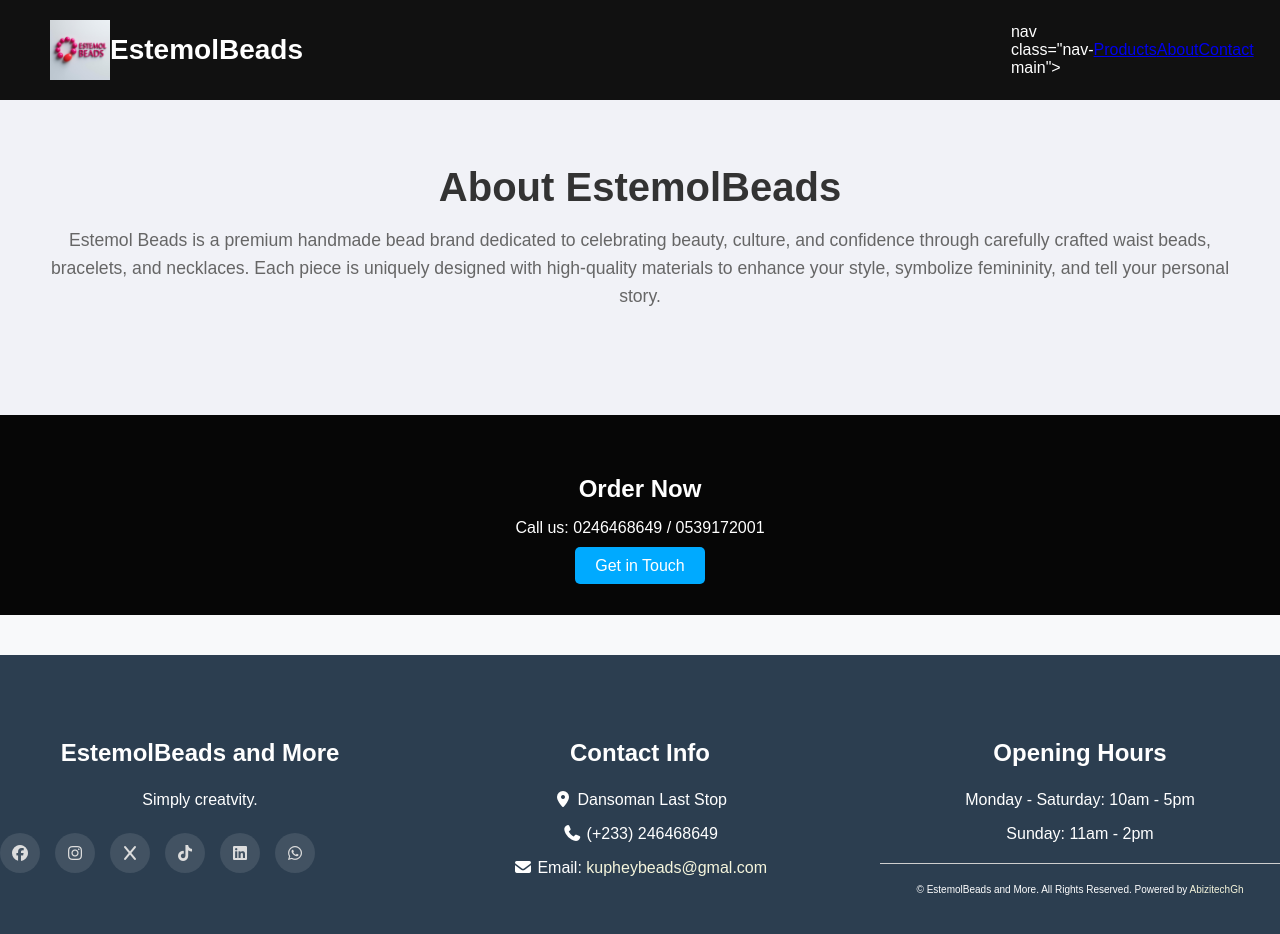
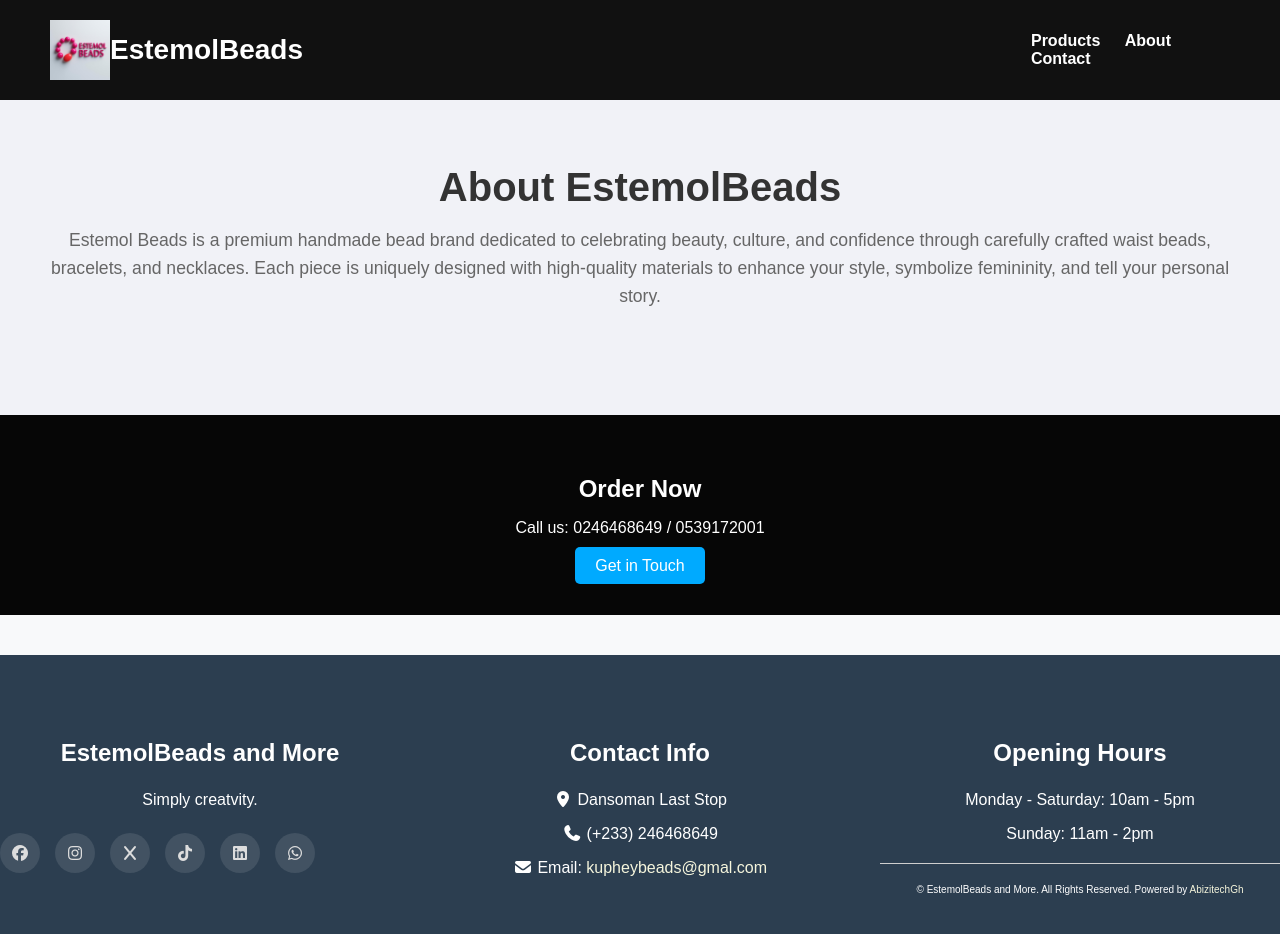
Before and after one commit to Estemolbeads/Natimol, a plain HTML site: page about.html in a window 1280 px wide. Drawn offline with Linux system fonts and the light colour scheme.

Commit message:
Fix nav tag syntax in about.html

```diff
--- a/about.html
+++ b/about.html
@@ -105,7 +105,7 @@
         <i class="fas fa-bars"></i>
       </div>
 
-       nav class="nav-main">
+       <nav class="nav-main">
             <a href="product.html">Products</a>
             <a href="about.html">About</a>
             <a href="contact.html">Contact</a>
```
